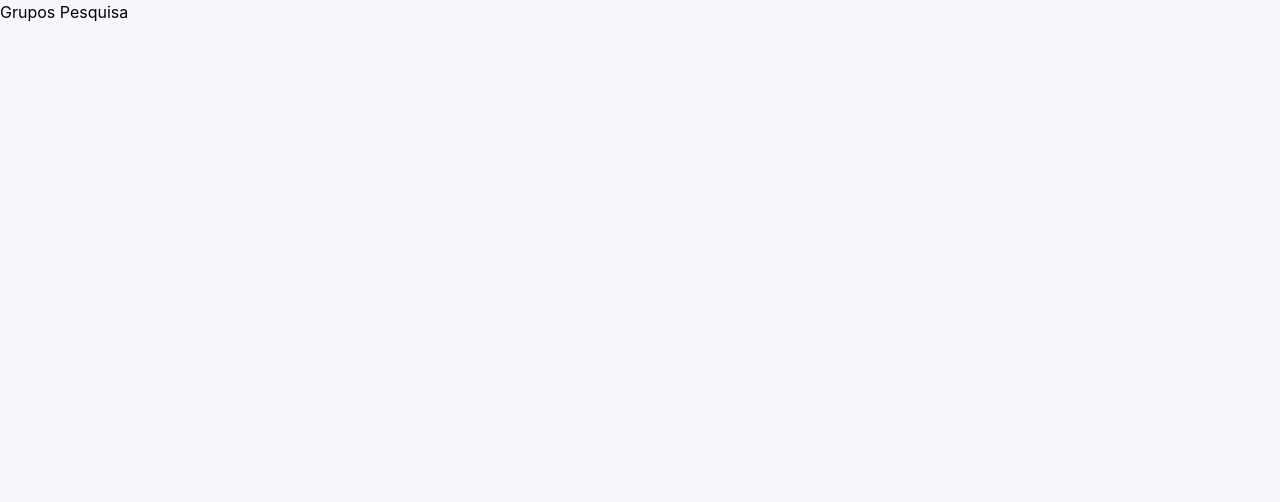
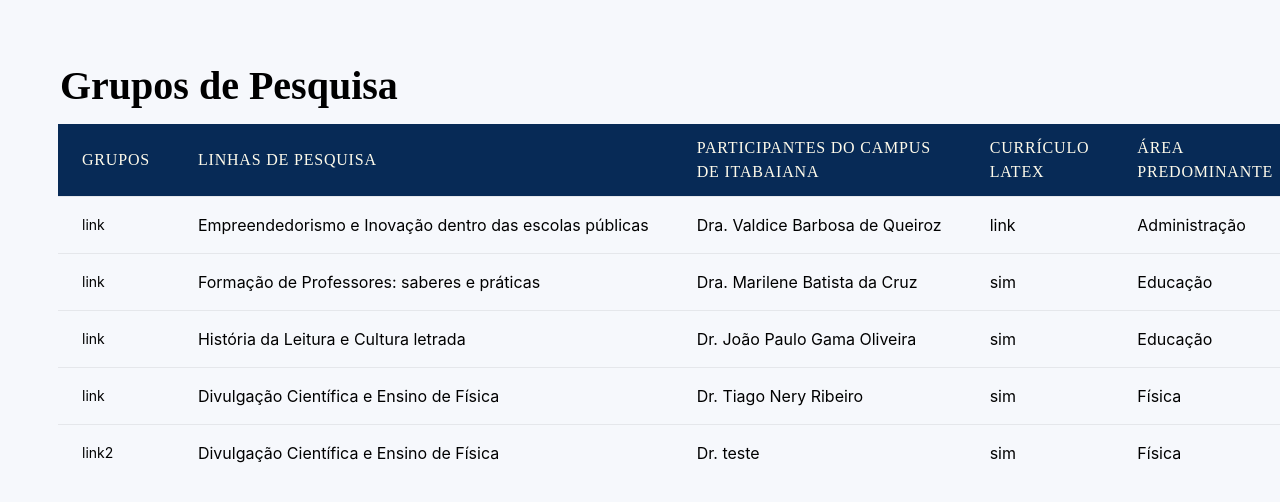
Before and after one commit to kewensilva-gif/front-end-nippec, a Vue app: page /#/GruposPesquisa/listarGruposPesquisa in a window 1280 px wide. Shown: the top 502 px of the page. Built offline with nearby package versions, Linux system fonts and the light colour scheme.

Commit message:
Revisoes feitas da anuario e grupo pesquisa

```diff
--- a/src/views/pesquisa/AnuarioPesquisa.vue
+++ b/src/views/pesquisa/AnuarioPesquisa.vue
@@ -1 +1,54 @@
-<template><div>anuario de pesquisa</div></template>
+<template>
+    <div class="m-14">
+    <h1 class="mx-1 pb-2">Grupos de Pesquisa</h1>
+    <table class="min-w-full divide-y divide-gray-200 mx-0.5 table-auto w-full">
+    <thead>
+
+       <tr>
+        <th v-for="(title, index) in titleTable" :key="index" scope="col" class="inline-b px-6 py-3 font-heading text-left text-xs font-medium text-amber-50 uppercase tracking-wider bg-primary-color text-base text-sm sm:text-base">
+               {{ title }}
+           </th>
+      </tr>
+    </thead>
+    <tbody class="bg-secondary-color divide-y divide-gray-200">
+      <tr v-for="(us, index) in usuarios" :key="index">
+        <td class="px-6 py-4 whitespace-nowrap text-sm">
+          {{ us.ano }}
+        </td>
+        <td class="px-6 py-4 whitespace-nowrap sans text-sm sm:text-base">
+          {{ us.arquivo }}
+        </td>
+
+      </tr>
+    </tbody>
+  </table>
+</div>
+</template>
+
+<script setup lang="ts">
+
+import { ref } from 'vue';
+import interfacePesquisa from './../../components/interfaces/InterfaceAnuario.ts'
+
+const titleTable = ref<string[]>(
+    ["Ano", "Arquivo"]
+)
+
+
+let usuarios = ref<interfacePesquisa[]>([
+
+
+{
+    ano: '2022',
+    arquivo: ' Anuário da Produção Científica do Campus Professor Alberto Carvalho - 2022'
+  },
+  {
+    ano: '2023',
+    arquivo: ' Anuário da Produção Científica do Campus Professor Alberto Carvalho - 2023'
+  }
+
+])
+
+</script>
+
+<style></style>
--- a/src/views/pesquisa/GruposPesquisa.vue
+++ b/src/views/pesquisa/GruposPesquisa.vue
@@ -1,3 +1,90 @@
 <template>
-    <div>Grupos Pesquisa</div>
+
+
+    <div class="m-14">
+    <h1 class="mx-1 pb-2">Grupos de Pesquisa</h1>
+    <table class="min-w-full divide-y divide-gray-200 mx-0.5 table-auto w-full">
+    <thead>
+
+       <tr>
+        <th v-for="(title, index) in titleTable" :key="index" scope="col" class="inline-b px-6 py-3 font-heading text-left text-xs font-medium text-amber-50 uppercase tracking-wider bg-primary-color text-base text-sm sm:text-base">
+               {{ title }}
+           </th>
+      </tr>
+    </thead>
+    <tbody class="bg-secondary-color divide-y divide-gray-200">
+      <tr v-for="(us, index) in usuarios" :key="index">
+        <td class="px-6 py-4 whitespace-nowrap text-sm">
+          {{ us.grupo }}
+        </td>
+        <td class="px-6 py-4 whitespace-nowrap sans text-sm sm:text-base">
+          {{ us.linhaPredominante }}
+        </td>
+        <td class="px-6 py-4 whitespace-nowrap sans text-sm sm:text-base">
+          {{ us.partCampusIta }}
+        </td>
+        <td class="px-6 py-4 whitespace-nowrap sans text-sm sm:text-base">
+          {{ us.latex }}
+        </td>
+        <td class="px-6 py-4 whitespace-nowrap sans text-sm sm:text-base">
+          {{ us.areaPredominate }}
+        </td>
+      </tr>
+    </tbody>
+  </table>
+</div>
 </template>
+
+<script setup lang="ts">
+
+import { ref } from 'vue';
+import interfacePesquisa from '../../components/interfaces/InterfacePesquisa.ts'
+
+const titleTable = ref<string[]>(
+  ["Grupos", "Linhas de Pesquisa", "Participantes do Campus de Itabaiana","Currículo Latex", "Área Predominante"]
+)
+
+
+let usuarios = ref<interfacePesquisa[]>([
+  {
+    grupo: 'link',
+    linhaPredominante: 'Empreendedorismo e Inovação dentro das escolas públicas',
+    partCampusIta: 'Dra. Valdice Barbosa de Queiroz',
+    latex: 'link',
+    areaPredominate: 'Administração'
+  },
+  {
+    grupo: 'link',
+    linhaPredominante: 'Formação de Professores: saberes e práticas',
+    partCampusIta: 'Dra. Marilene Batista da Cruz',
+    latex: 'sim',
+    areaPredominate: 'Educação'
+  },
+  {
+    grupo: 'link',
+    linhaPredominante: 'História da Leitura e Cultura letrada',
+    partCampusIta: 'Dr. João Paulo Gama Oliveira',
+    latex: 'sim',
+    areaPredominate: 'Educação'
+  },
+  {
+    grupo: 'link',
+    linhaPredominante: 'Divulgação Científica e Ensino de Física',
+    partCampusIta: 'Dr. Tiago Nery Ribeiro',
+    latex: 'sim',
+    areaPredominate: 'Física'
+  },
+
+  {
+    grupo: 'link2',
+    linhaPredominante: 'Divulgação Científica e Ensino de Física',
+    partCampusIta: 'Dr. teste',
+    latex: 'sim',
+    areaPredominate: 'Física'
+  },
+
+])
+
+</script>
+
+<style></style>
```
